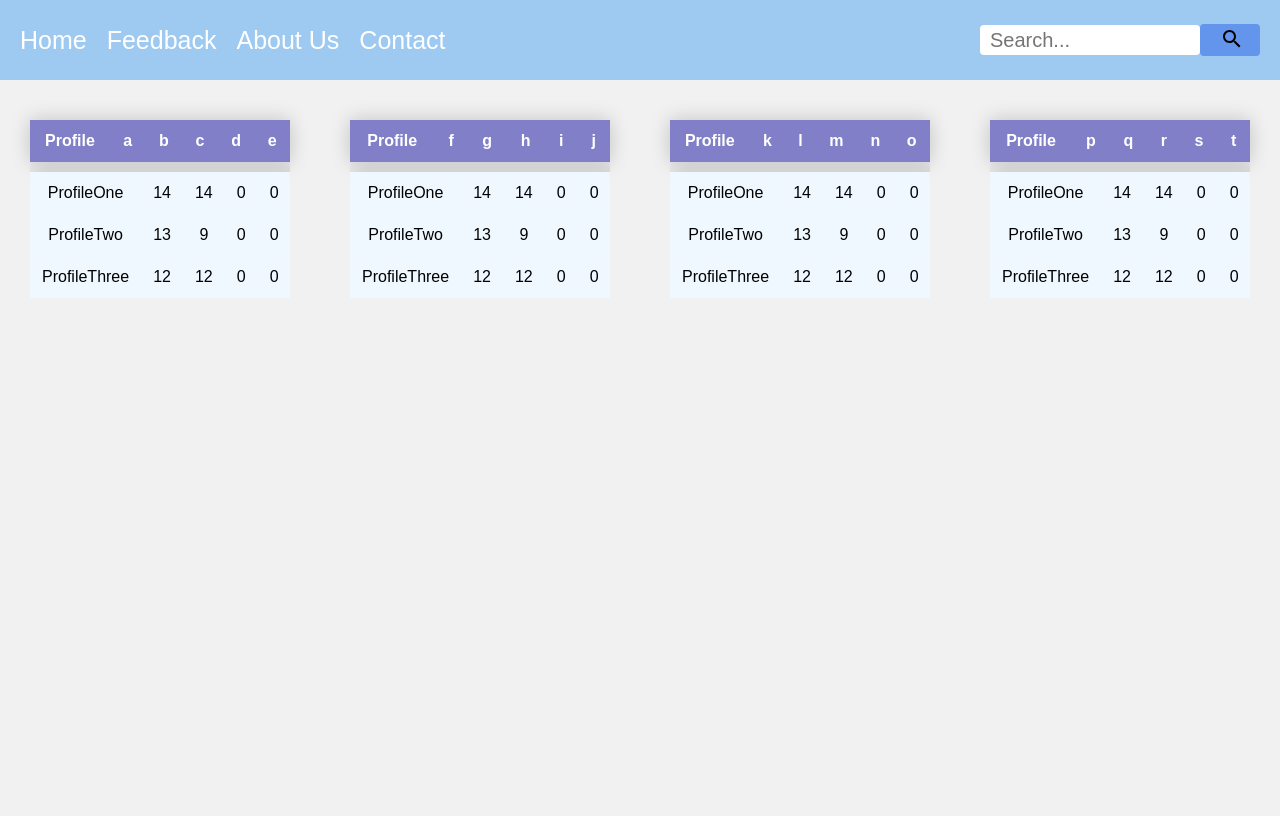
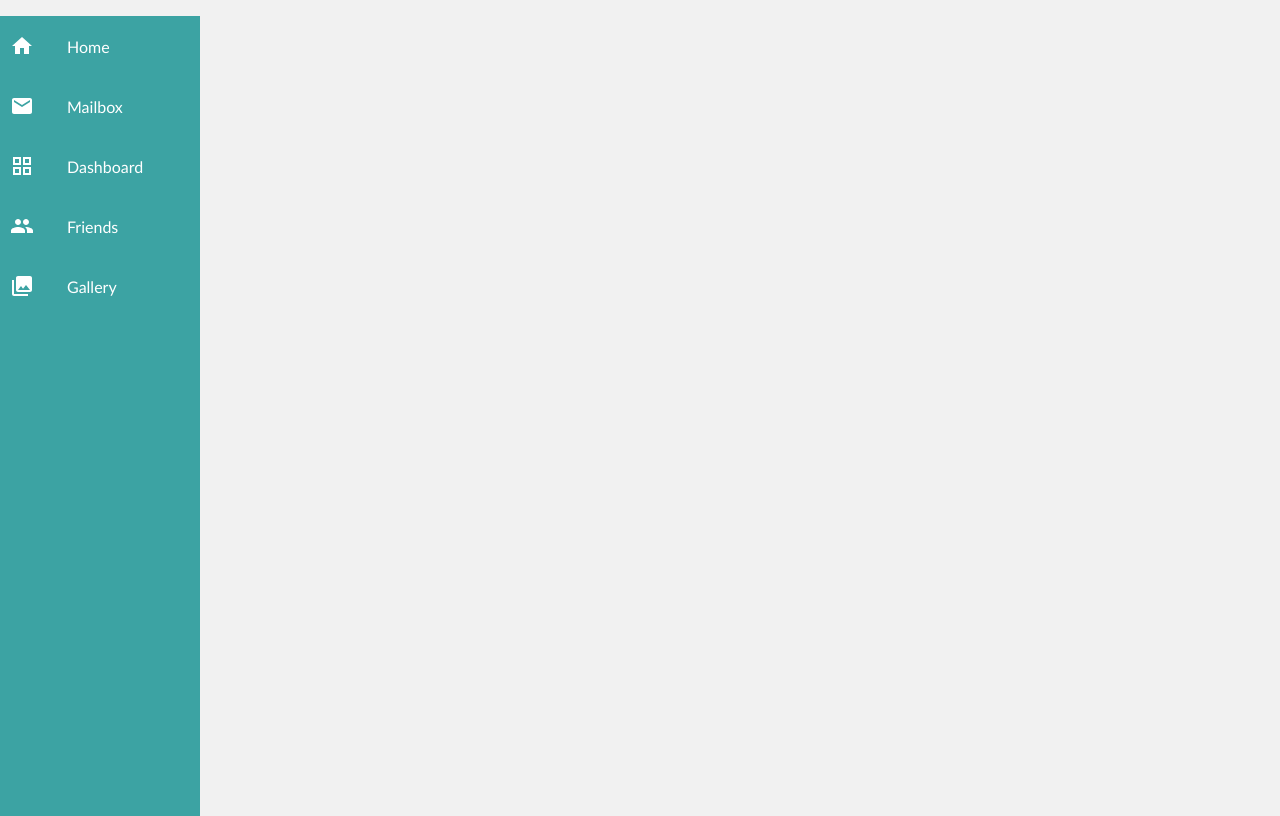
Before and after one commit to sujitha826/flexbox-media-queries, a React (Create React App) app: page / in a window 1280 px wide. Built offline with nearby package versions, Linux system fonts and the light colour scheme.

Commit message:
sidebar-styles

```diff
--- a/src/App.css
+++ b/src/App.css
@@ -111,9 +111,3 @@
     margin: 20px;
   }
 }
-
-.sidebar {
-  height: 100%;
-  width: 250px;
-  background-color: rgba(48, 158, 158, 0.932);
-}
--- a/src/App.js
+++ b/src/App.js
@@ -1,13 +1,14 @@
 import ResponsiveFlex from './components/ResponsiveFlex';
 import './App.css';
 import Navbar from './components/Navbar';
+import Sidebar from './components/Sidebar';
 
 function App() {
   return (
     <div className="App">
-      <Navbar />
-      <ResponsiveFlex />
-
+      {/*<Navbar />
+      <ResponsiveFlex /> */}
+      <Sidebar />
     </div>
   );
 }
--- a/src/components/Sidebar.js
+++ b/src/components/Sidebar.js
@@ -1,16 +1,18 @@
 import React from 'react';
-import '../App.css';
-import SidebarRow from './SidebarRow';
+import '../css/SidebarStyle.css';
+import { SidebarRow } from './SidebarRow';
 
 function Sidebar() {
     return (
-        <div className='sidebar'>
-            <ul>
+        <div className="Sidebar">
+            <ul className="SidebarList">
                 {SidebarRow.map((val, key) => {
-                    <li key={key} onClick={() => window.location.pathname = val.link}>
-                        <div>{val.icon}</div>
-                        <div>{val.title}</div>
-                    </li>
+                    return (
+                        <li className="EachRow" key={key} onClick={() => window.location.pathname = val.link}>
+                            <div id='icon'>{val.icon}</div>
+                            <div id='title'>{val.title}</div>
+                        </li>
+                    );
                 })}
             </ul>
         </div>
--- a/src/components/SidebarRow.js
+++ b/src/components/SidebarRow.js
@@ -3,10 +3,8 @@
 import GridViewIcon from '@mui/icons-material/GridView';
 import GroupIcon from '@mui/icons-material/Group';
 import CollectionsIcon from '@mui/icons-material/Collections';
-import React from 'react';
 
-
-export default SidebarRow = [
+export const SidebarRow = [
     {
         title: "Home",
         icon: <HomeIcon />,
--- /dev/null
+++ b/src/css/SidebarStyle.css
@@ -0,0 +1,38 @@
+.Sidebar {
+    height: 100%;
+    width: 200px;
+    background-color: rgba(48, 158, 158, 0.932);
+}
+
+.SidebarList {
+    height: auto;
+    width: 100%;
+    padding: 0;
+}
+
+.EachRow {
+    height: 60px;
+    width: 100%;
+    list-style-type: none;
+    padding-left: 10px;
+    color: white;
+    display: flex;
+    flex-direction: row;
+    justify-content: center;
+    align-items: center;
+    font-family: 'Trebuchet MS', 'Lucida Sans Unicode', 'Lucida Grande', 'Lucida Sans', Arial, sans-serif;
+}
+
+.EachRow:hover {
+    cursor: pointer;
+    background-color: #132b42;
+}
+
+.EachRow #icon {
+    flex: 30%;
+    display: grid;
+}
+
+.EachRow #title {
+    flex: 70%;
+}
```
